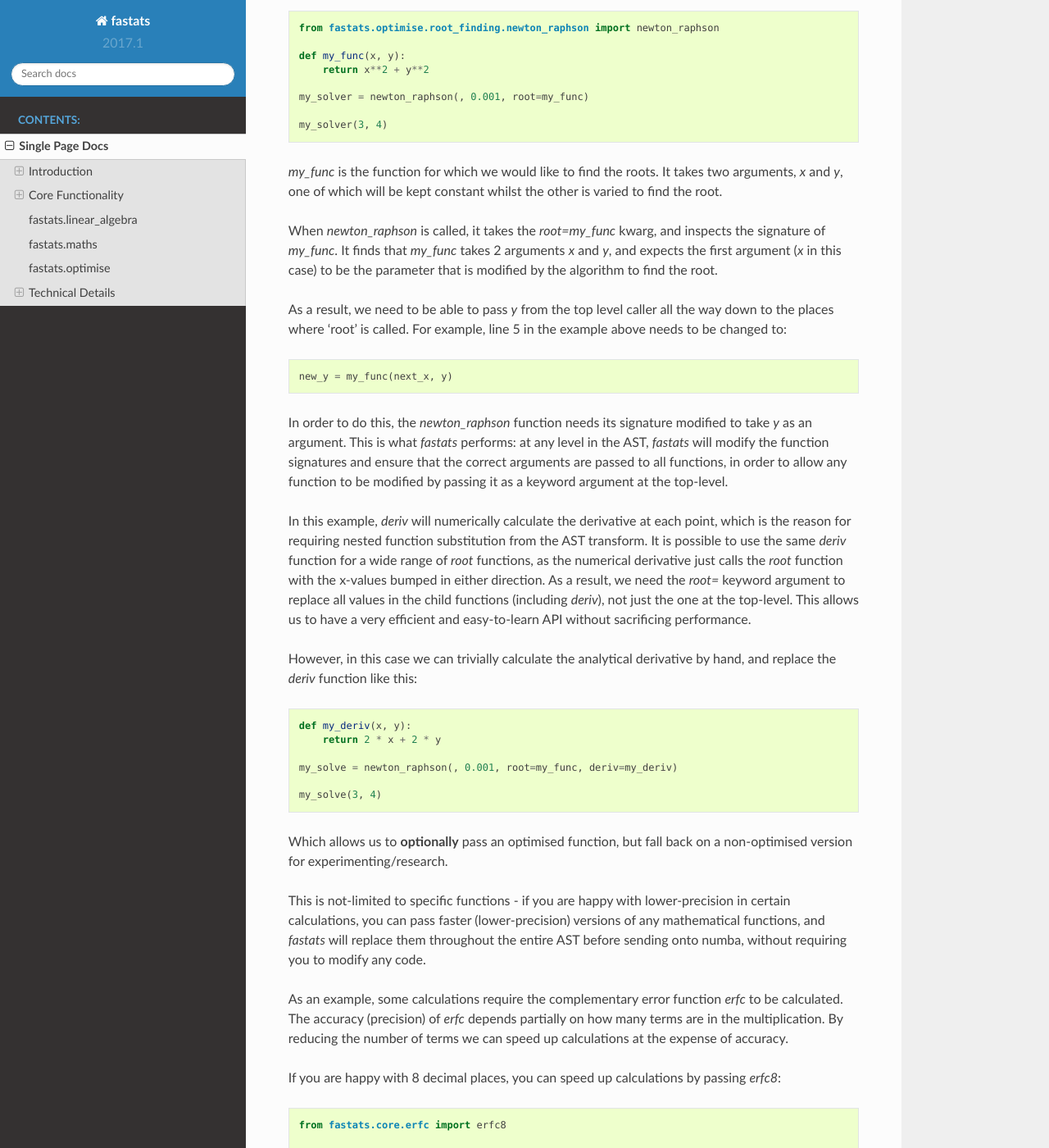
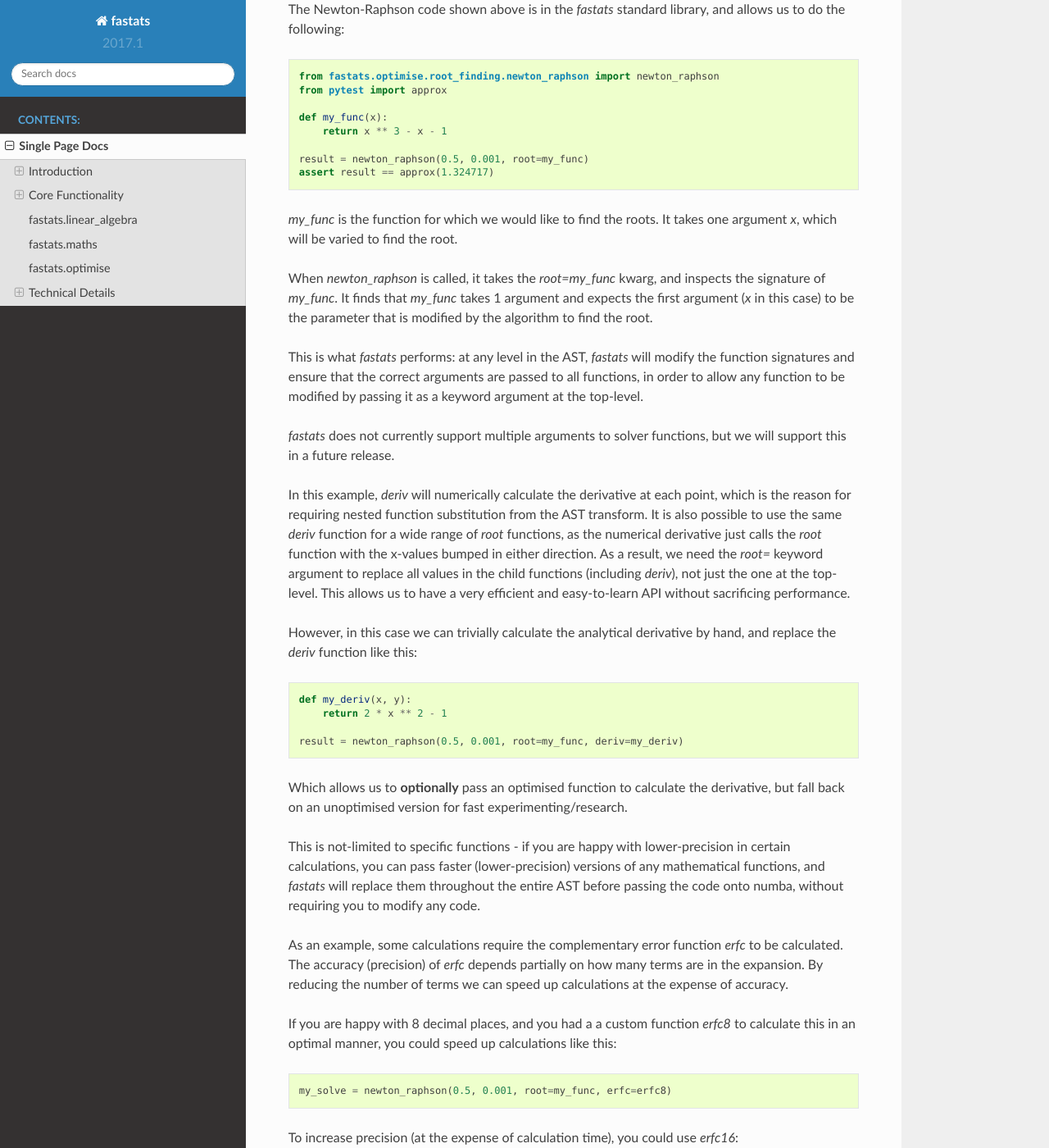
Before and after one commit to fastats/fastats, a Sphinx documentation site: the page built from docs/source/single_page_run_through.rst, in a window 1280 px wide and 1400 px high, scrolled down 8114 px. Shown: the whole window at 82% size. Built offline with Sphinx 7.4.7 and the Read the Docs theme 2.0.0, drawn with Linux system fonts in a browser that asks for light colours; some of the changed text lies outside the part shown.

Commit message:
Fix docs + PEP8 violations elsewhere

```diff
--- a/docs/source/conf.py
+++ b/docs/source/conf.py
@@ -161,7 +161,8 @@ texinfo_documents = [
 ]
 
 
-
-
-# Example configuration for intersphinx: refer to the Python standard library.
-intersphinx_mapping = {'https://docs.python.org/': None}
+intersphinx_mapping = {
+    'python': ('https://docs.python.org/3', None),
+    'numpy': ('https://docs.scipy.org/doc/numpy', None),
+    'numba': ('https://numba.pydata.org/numba-doc/latest', None),
+}
--- a/docs/source/single_page_run_through.rst
+++ b/docs/source/single_page_run_through.rst
@@ -302,40 +303,37 @@ choosing, without having to re-write the entire newton_raphson wrapper function.
 In `fastats` this is performed by changing the semantics of positional and keyword
 arguments; `numba` does not allow us to pass functions as arguments, but even if it
 did, we still need the ability to arbitrarily modify deeply nested functions (use
-cases discussed below).
+cases discussed below), rather than just the calls in the top-level function.
 
 The Newton-Raphson code shown above is in the `fastats` standard library, and allows us
 to do the following::
 
     from fastats.optimise.root_finding.newton_raphson import newton_raphson
+    from pytest import approx
 
-    def my_func(x, y):
-        return x**2 + y**2
+    def my_func(x):
+        return x ** 3 - x - 1
 
-    my_solver = newton_raphson(, 0.001, root=my_func)
+    result = newton_raphson(0.5, 0.001, root=my_func)
+    assert result == approx(1.324717)
 
-    my_solver(3, 4)
-
-`my_func` is the function for which we would like to find the roots. It takes two arguments,
-`x` and `y`, one of which will be kept constant whilst the other is varied to find the root.
+`my_func` is the function for which we would like to find the roots. It takes one argument `x`,
+which will be varied to find the root.
 
 When `newton_raphson` is called, it takes the `root=my_func` kwarg, and inspects the signature
-of `my_func`. It finds that `my_func` takes 2 arguments `x` and `y`, and expects the first argument
+of `my_func`. It finds that `my_func` takes 1 argument and expects the first argument
 (`x` in this case) to be the parameter that is modified by the algorithm to find the root.
 
-As a result, we need to be able to pass `y` from the top level caller all the way down to the
-places where 'root' is called. For example, line 5 in the example above needs to be changed to::
-
-    new_y = my_func(next_x, y)
-
-In order to do this, the `newton_raphson` function needs its signature modified to take `y`
-as an argument. This is what `fastats` performs: at any level in the AST, `fastats` will modify
+This is what `fastats` performs: at any level in the AST, `fastats` will modify
 the function signatures and ensure that the correct arguments are passed to all functions,
 in order to allow any function to be modified by passing it as a keyword argument at the
 top-level.
 
+`fastats` does not currently support multiple arguments to solver functions, but we will support this in
+a future release.
+
 In this example, `deriv` will numerically calculate the derivative at each point, which is the
-reason for requiring nested function substitution from the AST transform. It is possible to use
+reason for requiring nested function substitution from the AST transform. It is also possible to use
 the same `deriv` function for a wide range of `root` functions, as the numerical derivative just
 calls the `root` function with the x-values bumped in either direction. As a result, we need the
 `root=` keyword argument to replace all values in the child functions (including `deriv`), not
@@ -346,38 +344,34 @@ However, in this case we can trivially calculate the analytical derivative by ha
 like this::
 
     def my_deriv(x, y):
-        return 2 * x + 2 * y
+        return 2 * x ** 2 - 1
 
-    my_solve = newton_raphson(, 0.001, root=my_func, deriv=my_deriv)
+    result = newton_raphson(0.5, 0.001, root=my_func, deriv=my_deriv)
 
-    my_solve(3, 4)
-
-Which allows us to **optionally** pass an optimised function, but fall back on a non-optimised
-version for experimenting/research.
+Which allows us to **optionally** pass an optimised function to calculate the derivative, but fall back
+on an unoptimised version for fast experimenting/research.
 
 This is not-limited to specific functions - if you are happy with lower-precision in certain
 calculations, you can pass faster (lower-precision) versions of any mathematical functions,
-and `fastats` will replace them throughout the entire AST before sending onto numba, without
+and `fastats` will replace them throughout the entire AST before passing the code onto numba, without
 requiring you to modify any code.
 
 As an example, some calculations require the complementary error function `erfc` to be calculated.
-The accuracy (precision) of `erfc` depends partially on how many terms are in the multiplication. By
+The accuracy (precision) of `erfc` depends partially on how many terms are in the expansion. By
 reducing the number of terms we can speed up calculations at the expense of accuracy.
 
-If you are happy with 8 decimal places, you can speed up calculations by passing `erfc8`::
+If you are happy with 8 decimal places, and you had a a custom function `erfc8` to calculate this
+in an optimal manner, you could speed up calculations like this::
 
-    from fastats.core.erfc import erfc8
-
-    my_solve = newton_raphson(, 0.000, root=my_func, erfc=erfc8)
+    my_solve = newton_raphson(0.5, 0.001, root=my_func, erfc=erfc8)
 
 To increase precision (at the expense of calculation time), you could use `erfc16`::
 
-    from fastats.core.erfc import erfc16
-
-    my_solve = newton_raphson(, 0.001, root=my_func, deriv=my_deriv, erfc=erfc16)
+    my_solve = newton_raphson(0.5, 0.001, root=my_func, deriv=my_deriv, erfc=erfc16)
 
 These `ast-modification` semantics therefore allow you to use any pure python numerical
-code, regardless of whether the original author allowed arbitrary functions to be passed in.
+code which can be JIT-compiled, regardless of whether the original author allowed arbitrary
+functions to be passed in.
 
 Why are we re-writing functions that already exist in numpy/scipy/etc?
 ^^^^^^^^^^^^^^^^^^^^^^^^^^^^^^^^^^^^^^^^^^^^^^^^^^^^^^^^^^^^^^^^^^^^^^
```
Also changed, not shown: other parts of docs/source/single_page_run_through.rst (+4 -3 lines), 2 other files.
